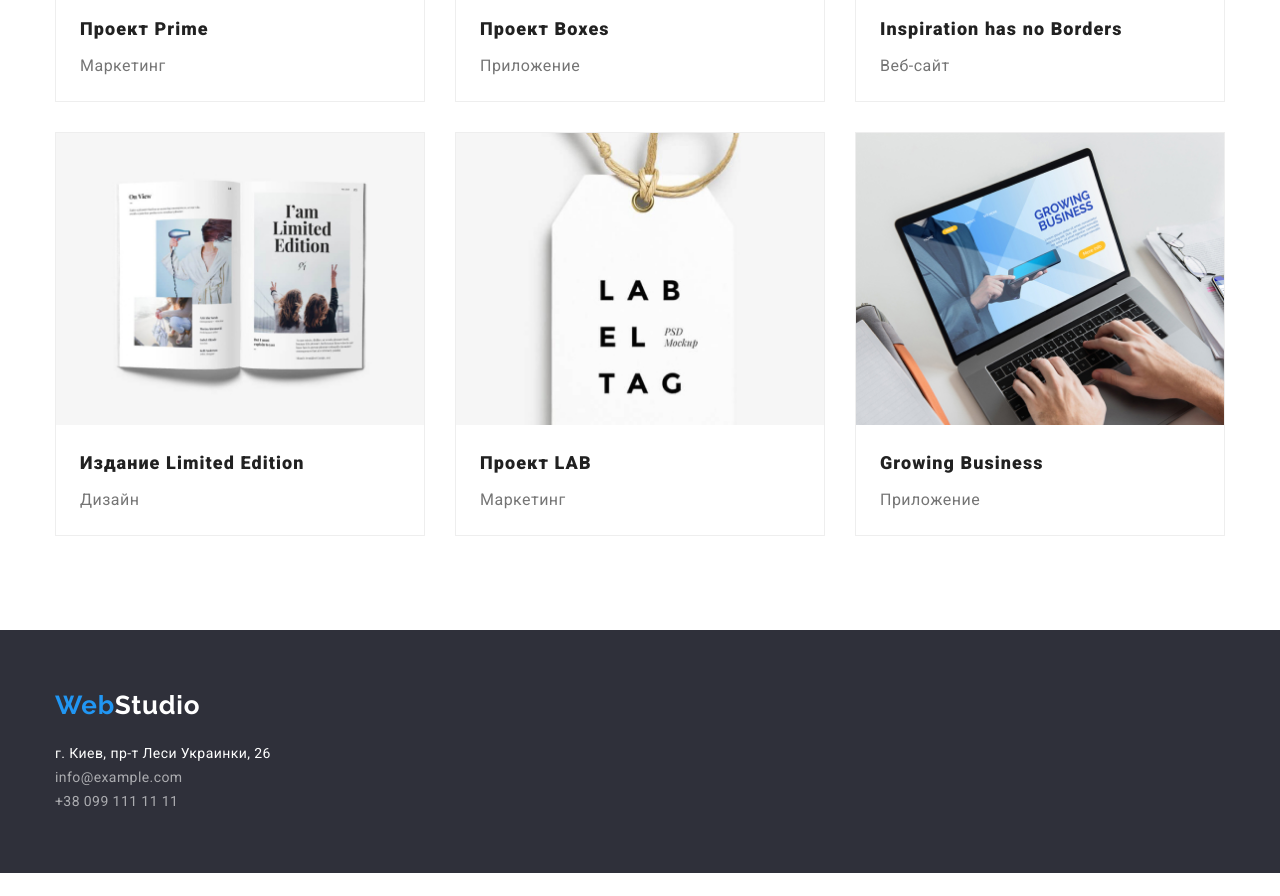
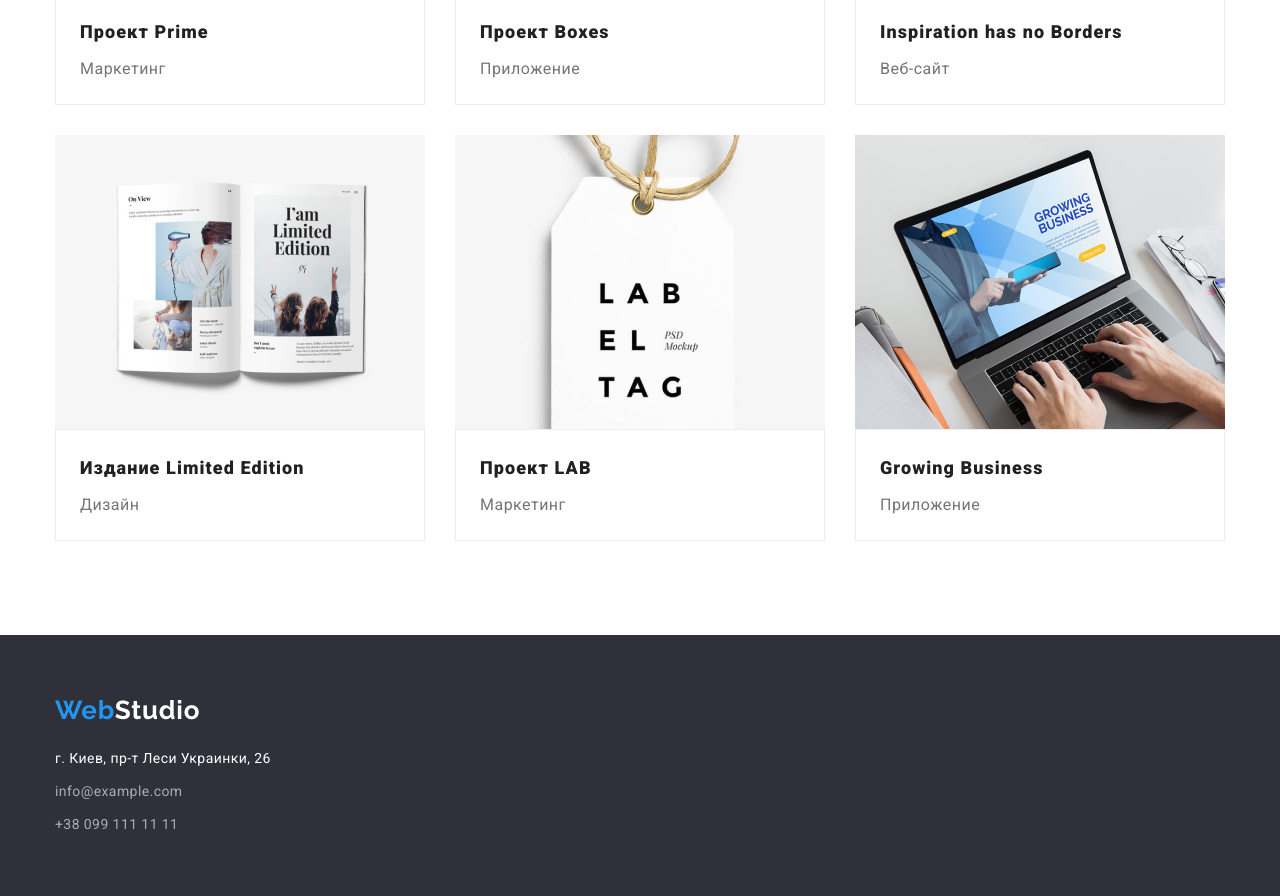
Before and after one commit to ArtemAraratik/goit-markup-hw-04, a plain HTML site: page portfolio.html in a window 1280 px wide. Shown: the part 1000-1896 px from the top of the page. Before the commit the page ends 1873 px from the top, so only its background shows below. Drawn offline with nearby package versions, Linux system fonts and the light colour scheme.

Commit message:
hw4 start

```diff
--- a/css/styles.css
+++ b/css/styles.css
@@ -289,7 +289,7 @@ margin-right: 50px;
    font-weight: 500;
    font-size: 16px;
    line-height: 19px;
-   margin-top: 30px;
+   margin-bottom: 10px;
    text-align: center;
    letter-spacing: 0.03em;
    color: #212121;
@@ -330,7 +330,7 @@ margin-right: 50px;
    color: #2196F3;
    text-decoration: none;
  }
- .addres-items:not(:last-child) {
+ .address-items:not(:last-child) {
    margin-bottom: 9px;
  }
  .addres-footer {
@@ -394,7 +394,6 @@ margin-right: 50px;
 }
 .portfolio-item {
    width: 370px;
-   border: 1px solid #EEEEEE;
 }
 .portfolio-h2 {
    font-family: 'Roboto';
@@ -404,7 +403,6 @@ margin-right: 50px;
    line-height: 36px;
    letter-spacing: 0.06em;
    color: #212121;
-   margin-top: 20px;
    margin-bottom: 4px;
 }
 .portfolio-p {
@@ -417,6 +415,6 @@ margin-right: 50px;
    color: #757575;
 }
 .portgolio-text {
-   padding-left: 24px;
-   padding-bottom: 20px;
+   padding: 20px 24px;
+   border: 1px solid #EEEEEE;
 }
```
